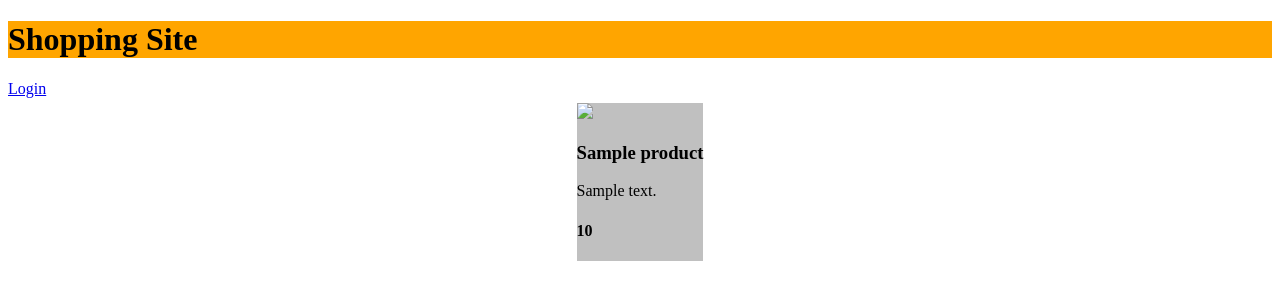
After one commit to praveannair/tododjango, a Django app: template templates/product.html in a window 1280 px wide. The commit adds this page. Shown: the top 300 px of the page. Run offline with Django 3.2, Linux system fonts and the light colour scheme; the template is opened without the code that fills it: most values are stand-ins (such as "Sample title", 1, 10 or a date in 2020).

Commit message:
added files

```diff
--- a/core/admin.py
+++ b/core/admin.py
@@ -1,8 +1,11 @@
 from django.contrib import admin
-from core.models import todo
+from core.models import todo,product
 
 class todoadmin(admin.ModelAdmin):
     list_display=('task',)
 
+class productadmin(admin.ModelAdmin):
+    list_display=('name','price','desc','url')
 
 admin.site.register(todo,todoadmin)
+admin.site.register(product,productadmin)
--- a/core/models.py
+++ b/core/models.py
@@ -4,3 +4,9 @@ from django.db import models
 
 class todo(models.Model):
     task=models.CharField(max_length=50)
+
+class product(models.Model):
+    name=models.CharField(max_length=200)
+    price=models.IntegerField()
+    desc=models.CharField(max_length=200)
+    url=models.CharField(max_length=200)
--- /dev/null
+++ b/templates/product.html
@@ -0,0 +1,27 @@
+<!DOCTYPE html>
+<html lang="en">
+  <head>
+    <meta charset="UTF-8" />
+    <meta name="viewport" content="width=device-width, initial-scale=1.0" />
+    <title>Document</title>
+  </head>
+  <body>
+    <h1 style="background-color: orange;">Shopping Site</h1>
+    {% if user.is_authenticated %} {{ user.username }}
+    <a href="/logout">Logout</a>
+    {% else %}
+    <a href="/accounts/login">Login</a>
+
+    {% endif %}
+    <div style="display:flex;justify-content: center;">
+      {% for product in products %}
+      <div style="margin:5px;background-color: silver;">
+        <img src={{product.url}}>
+      <h3>{{product.name}}</h3>
+      <p>{{product.desc}}</p>
+      <h4>{{product.price}}</h4>
+      </div>
+      {% endfor %}
+    </div>
+  </body>
+</html>
--- a/templates/todo.html
+++ b/templates/todo.html
@@ -6,9 +6,10 @@
   <body>
     <h1>Todo Application</h1>
     {% if user.is_authenticated %} {{ user.username }}
-    <a href="/accounts/logout">Logout</a>
+    <a href="/logout">Logout</a>
     {% else %}
     <a href="/accounts/login">Login</a>
+
     {% endif %}
 
     <hr />
--- a/tododjango/urls.py
+++ b/tododjango/urls.py
@@ -20,7 +20,9 @@ from core import views
 
 urlpatterns = [
     path('admin/', admin.site.urls),
-    path('',views.todo),
+    path('logout/',views.logout_view),
+    # path('',views.todo),
+    path('',views.product),
     path('deleteTodo/',views.deleteTodo),
     path('accounts/', include("django.contrib.auth.urls")),
     path('signup/',views.signup),
```
Also changed, not shown: core/views.py (+13 -1 lines), templates/registration/logged_out.html (deleted, +0 -11 lines), core/migrations/0002_product.py (added), db.sqlite3, tododjango/settings.py (line endings or trailing spaces).
